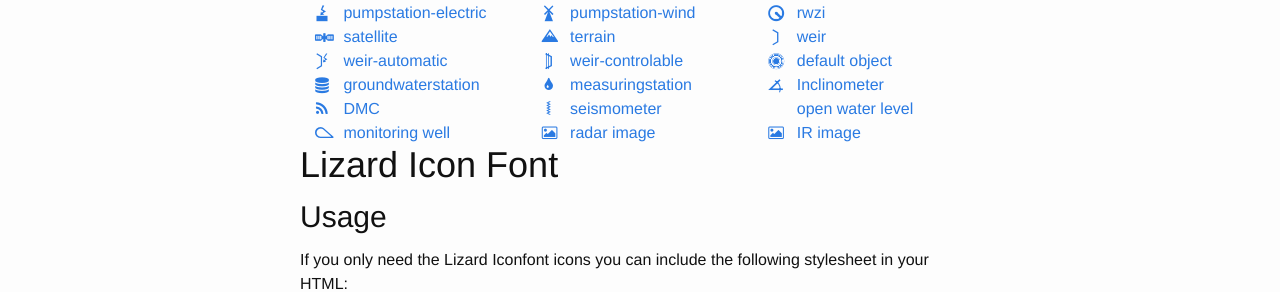
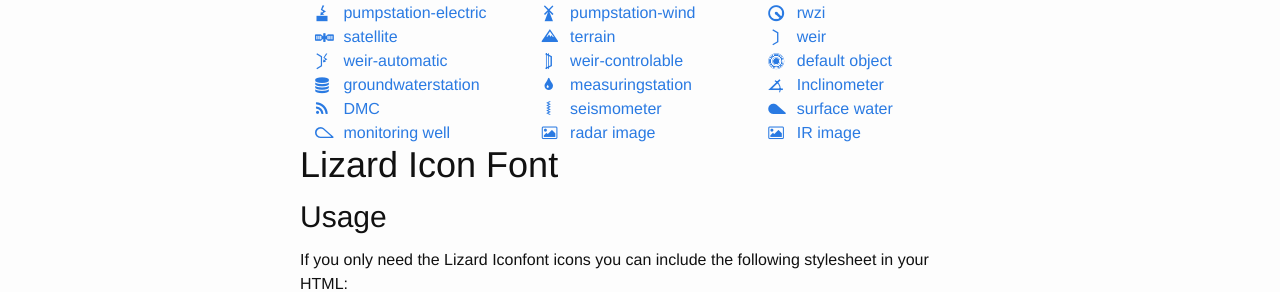
Before and after one commit to nens/lizard-iconfont, a Jekyll site: the page built from index.md, in a window 1280 px wide. Shown: the part 274-566 px from the top of the page. Built offline with Jekyll 4.4.1, drawn with Linux system fonts in a browser that asks for light colours.

Commit message:
Rename open-water-level to surface-water.

```diff
--- a/index.md
+++ b/index.md
@@ -170,8 +170,8 @@
     </div>
     <div class="col-md-4 col-sm-4">
       <a class="name" title="Unicode Character: y">
-        <i class="lz lz-open-water-level"></i>
-        open water level
+        <i class="lz lz-surface-water"></i>
+        surface water
       </a>
     </div>
     <div class="col-md-4 col-sm-4">
```
